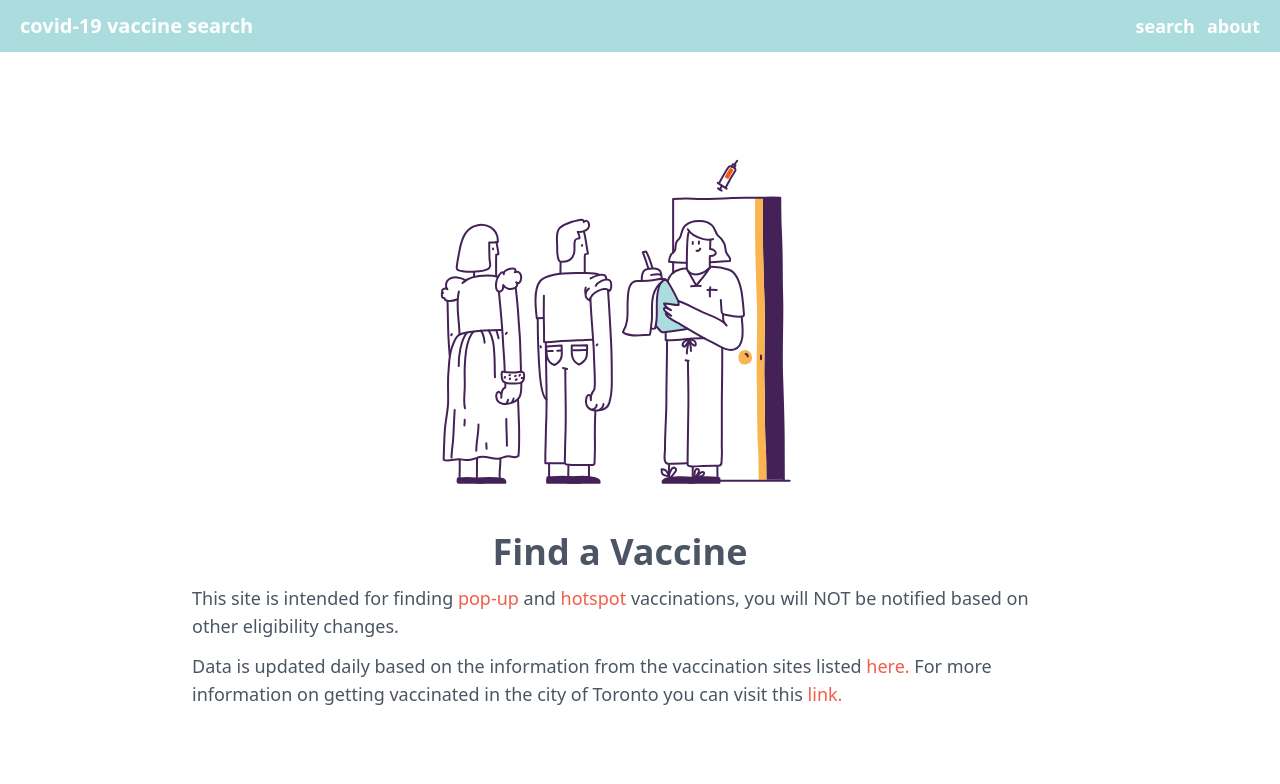
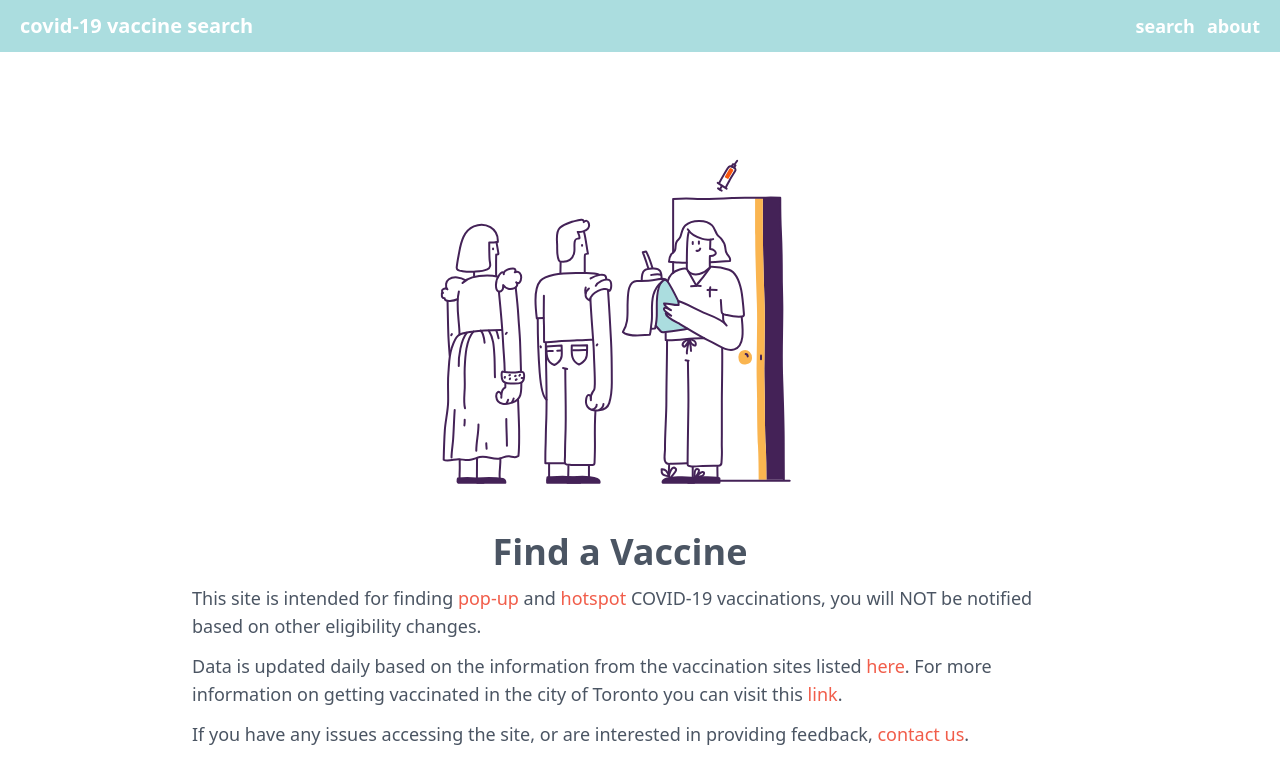
Before and after one commit to mattpodolak/vaccine-finder, a Next.js app: page /about in a window 1280 px wide. Shown: the top 784 px of the page. Built offline with nearby package versions, Linux system fonts and the light colour scheme.

Commit message:
small changes

```diff
--- a/pages/about.js
+++ b/pages/about.js
@@ -5,7 +5,7 @@ const Popup = () => {
   return (
     <>
       <Head>
-        <title>Pop-up Vaccine Search</title>
+        <title>About</title>
       </Head>
       <Header />
       <div className="text-gray-600 flex flex-col m-5 items-center">
@@ -21,8 +21,8 @@ const Popup = () => {
               This site is intended for finding{' '}
               <span className="font-medium text-two-normal">pop-up</span> and{' '}
               <span className="font-medium text-two-normal">hotspot</span>{' '}
-              vaccinations, you will NOT be notified based on other eligibility
-              changes.
+              COVID-19 vaccinations, you will NOT be notified based on other
+              eligibility changes.
             </h2>
             <p>
               Data is updated daily based on the information from the
@@ -32,19 +32,31 @@ const Popup = () => {
                 href="https://vaccineto.ca/sites"
                 target="_blank"
               >
-                here.
-              </a>{' '}
-              For more information on getting vaccinated in the city of Toronto
-              you can visit this{' '}
+                here
+              </a>
+              . For more information on getting vaccinated in the city of
+              Toronto you can visit this{' '}
               <a
                 className="text-two-normal"
                 target="_blank"
                 href="https://www.toronto.ca/home/covid-19/covid-19-protect-yourself-others/covid-19-vaccines/covid-19-how-to-get-vaccinated/?accordion=vaccine-eligibility"
               >
-                link.
+                link
               </a>
+              .
             </p>
-            <p></p>
+            <p>
+              If you have any issues accessing the site, or are interested in
+              providing feedback,{' '}
+              <a
+                className="text-two-normal"
+                href="mailto:contact@findavaccine.ca"
+                target="_blank"
+              >
+                contact us
+              </a>
+              .
+            </p>
           </div>
         </div>
       </div>
--- a/pages/index.js
+++ b/pages/index.js
@@ -7,7 +7,7 @@ export default function Home({ clinics, lastUpdate }) {
   return (
     <>
       <Head>
-        <title>COVID-19 Vaccine Search</title>
+        <title>Vaccine Search</title>
       </Head>
       <Header />
       <Landing clinics={clinics} lastUpdate={lastUpdate} />
```
